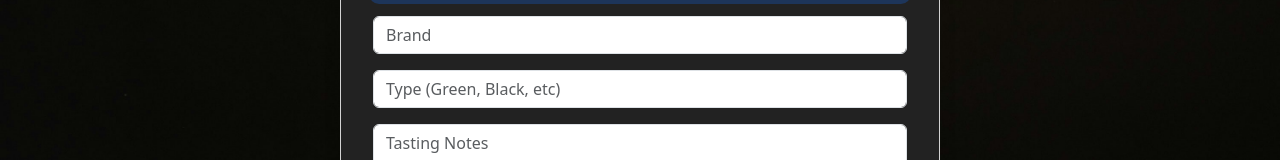
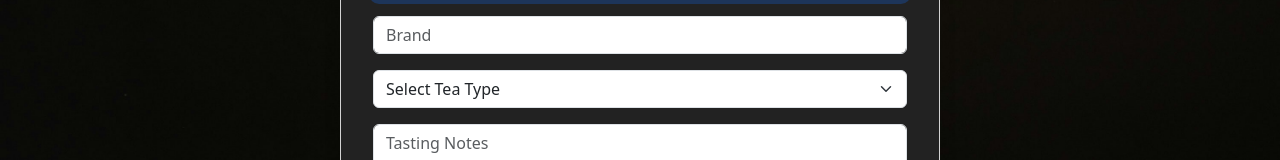
Before and after one commit to chicalauren/TeaTime, a React (Vite) app in the folder client/: page /add-tea in a window 1280 px wide. Shown: the part 303-463 px from the top of the page. Built offline with nearby package versions, Linux system fonts and the light colour scheme; sample sign-in values are in the browser's storage.

Commit message:
updated add tea drop down menu for types

```diff
--- a/client/src/pages/AddTeaForm.tsx
+++ b/client/src/pages/AddTeaForm.tsx
@@ -24,6 +24,20 @@ function AddTeaForm() {
   const [uploading, setUploading] = useState(false);
   const [showConfetti, setShowConfetti] = useState(false);
   const [successFadeIn, setSuccessFadeIn] = useState(false);
+  const teaTypes = [
+    "Black",
+    "Green",
+    "White",
+    "Oolong",
+    "Pu-erh",
+    "Herbal",
+    "Rooibos",
+    "Mate",
+    "Yellow",
+    "Chai",
+    "Blooming",
+    "Blend",
+  ];
 
   useEffect(() => {
     nameInputRef.current?.focus();
@@ -161,14 +175,19 @@ function AddTeaForm() {
                 required
               />
 
-              <input
-                type="text"
-                className="form-control"
-                placeholder="Type (Green, Black, etc)"
+              <select
+                className="form-select"
                 value={type}
                 onChange={(e) => setType(e.target.value)}
                 required
-              />
+              >
+                <option value="">Select Tea Type</option>
+                {teaTypes.map((teaType) => (
+                  <option key={teaType} value={teaType}>
+                    {teaType}
+                  </option>
+                ))}
+              </select>
 
               <textarea
                 className="form-control"
```
